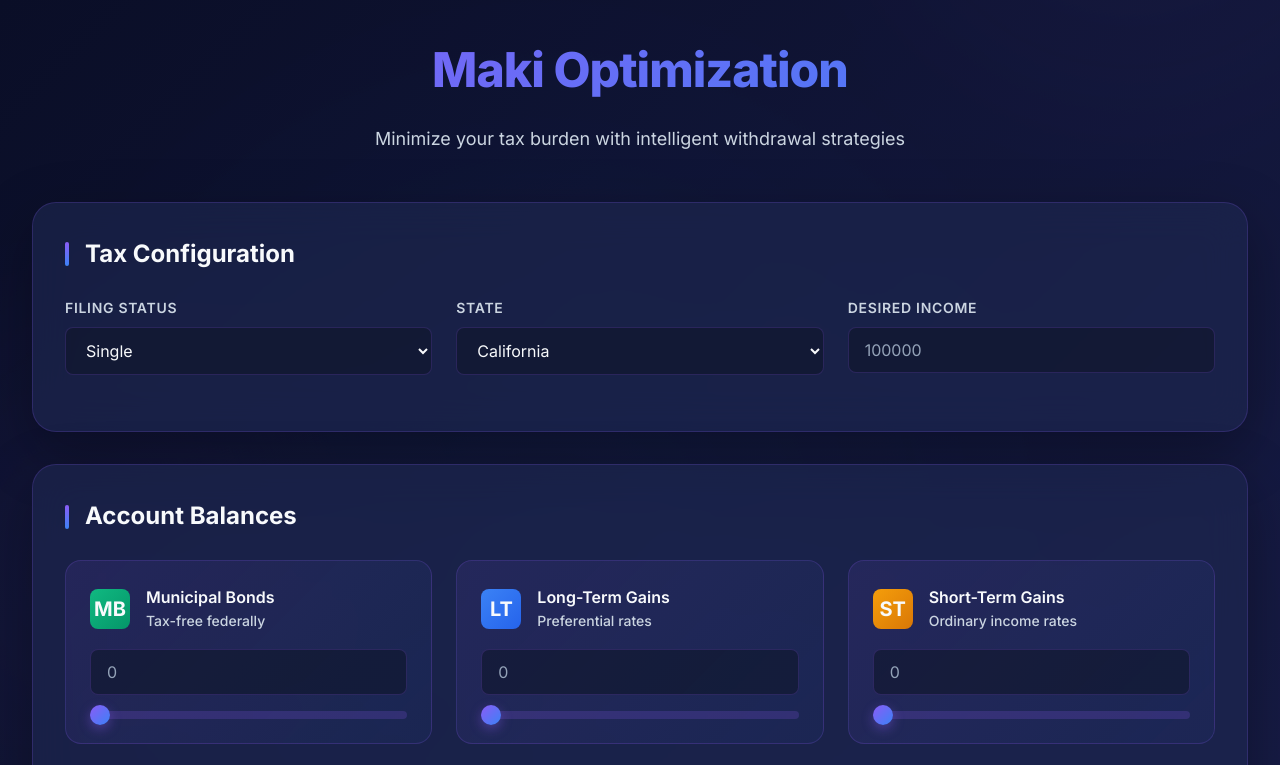
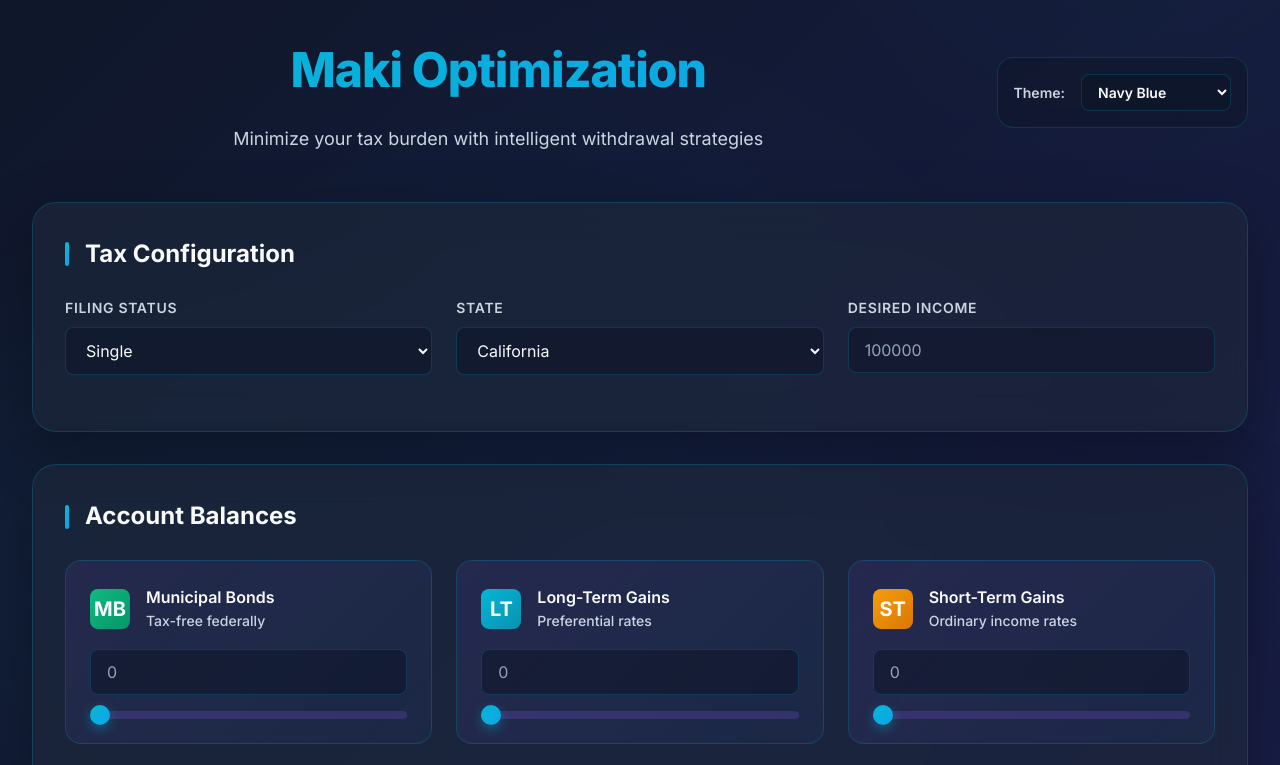
Before and after one commit to cykapleez/advisor-app-maki, a plain HTML site: page index.html in a window 1280 px wide. Shown: the top 765 px of the page. Drawn offline with Linux system fonts and the light colour scheme.

Commit message:
css theme options

```diff
--- a/app.js
+++ b/app.js
@@ -12,10 +12,12 @@ class MakiOptimizationApp {
     }
 
     init() {
+        this.initTheme();
         this.populateStateDropdown();
         this.attachEventListeners();
         this.setupNumberFormatting();
         this.setupBalanceSliders();
+        this.setupThemeSwitcher();
     }
 
     setupNumberFormatting() {
@@ -47,6 +49,40 @@ class MakiOptimizationApp {
                 }
             });
         });
+    }
+
+    // Theme Management
+    initTheme() {
+        const savedTheme = localStorage.getItem('maki-theme') || 'navy';
+        this.switchTheme(savedTheme, false);
+
+        // Set the select value
+        const themeSelect = document.getElementById('themeSelect');
+        if (themeSelect) {
+            themeSelect.value = savedTheme;
+        }
+    }
+
+    switchTheme(themeName, save = true) {
+        // Remove all theme classes
+        document.body.classList.remove('theme-navy', 'theme-slate', 'theme-indigo');
+
+        // Add the selected theme class
+        document.body.classList.add(`theme-${themeName}`);
+
+        // Save to localStorage
+        if (save) {
+            localStorage.setItem('maki-theme', themeName);
+        }
+    }
+
+    setupThemeSwitcher() {
+        const themeSelect = document.getElementById('themeSelect');
+        if (themeSelect) {
+            themeSelect.addEventListener('change', (e) => {
+                this.switchTheme(e.target.value);
+            });
+        }
     }
 
     setupBalanceSliders() {
--- a/index.html
+++ b/index.html
@@ -16,8 +16,20 @@
   <div class="container">
     <!-- Header -->
     <header>
-      <h1>Maki Optimization</h1>
-      <p class="subtitle">Minimize your tax burden with intelligent withdrawal strategies</p>
+      <div class="header-content">
+        <div>
+          <h1>Maki Optimization</h1>
+          <p class="subtitle">Minimize your tax burden with intelligent withdrawal strategies</p>
+        </div>
+        <div class="theme-switcher">
+          <label for="themeSelect">Theme:</label>
+          <select id="themeSelect" class="theme-select">
+            <option value="navy">Navy Blue</option>
+            <option value="slate">Slate Platinum</option>
+            <option value="indigo">Deep Indigo</option>
+          </select>
+        </div>
+      </div>
     </header>
 
     <!-- Input Section -->
--- a/styles.css
+++ b/styles.css
@@ -16,6 +16,16 @@
   --glow-purple: rgba(139, 92, 246, 0.4);
   --glow-blue: rgba(59, 130, 246, 0.4);
 
+  /* Account Icon Colors */
+  --icon-muni-1: #10b981;
+  --icon-muni-2: #059669;
+  --icon-ltcg-1: #3b82f6;
+  --icon-ltcg-2: #2563eb;
+  --icon-stcg-1: #f59e0b;
+  --icon-stcg-2: #d97706;
+  --icon-ira-1: #8b5cf6;
+  --icon-ira-2: #7c3aed;
+
   /* Spacing */
   --spacing-xs: 0.5rem;
   --spacing-sm: 1rem;
@@ -33,6 +43,88 @@
   --transition-base: 250ms ease;
   --transition-slow: 400ms ease;
 }
+
+/* Theme 1: Navy Blue (Corporate) */
+body.theme-navy {
+  --primary-bg: #0f172a;
+  --secondary-bg: #1e293b;
+  --card-bg: rgba(30, 41, 59, 0.6);
+  --accent-purple: #06b6d4;
+  --accent-blue: #0ea5e9;
+  --accent-green: #10b981;
+  --accent-red: #ef4444;
+  --text-primary: #f8fafc;
+  --text-secondary: #cbd5e1;
+  --text-muted: #94a3b8;
+  --border-color: rgba(6, 182, 212, 0.2);
+  --glow-purple: rgba(6, 182, 212, 0.4);
+  --glow-blue: rgba(14, 165, 233, 0.4);
+
+  /* Account Icon Colors - Keep original vibrant colors */
+  --icon-muni-1: #10b981;
+  --icon-muni-2: #059669;
+  --icon-ltcg-1: #06b6d4;
+  --icon-ltcg-2: #0891b2;
+  --icon-stcg-1: #f59e0b;
+  --icon-stcg-2: #d97706;
+  --icon-ira-1: #8b5cf6;
+  --icon-ira-2: #7c3aed;
+}
+
+/* Theme 3: Slate Platinum (Minimalist) */
+body.theme-slate {
+  --primary-bg: #0f1419;
+  --secondary-bg: #1c2128;
+  --card-bg: rgba(28, 33, 40, 0.6);
+  --accent-purple: #94a3b8;
+  --accent-blue: #64748b;
+  --accent-green: #10b981;
+  --accent-red: #ef4444;
+  --text-primary: #f1f5f9;
+  --text-secondary: #cbd5e1;
+  --text-muted: #94a3b8;
+  --border-color: rgba(148, 163, 184, 0.2);
+  --glow-purple: rgba(148, 163, 184, 0.3);
+  --glow-blue: rgba(100, 116, 139, 0.3);
+
+  /* Account Icon Colors - Grayscale palette for minimalist theme */
+  --icon-muni-1: #94a3b8;
+  --icon-muni-2: #64748b;
+  --icon-ltcg-1: #cbd5e1;
+  --icon-ltcg-2: #94a3b8;
+  --icon-stcg-1: #64748b;
+  --icon-stcg-2: #475569;
+  --icon-ira-1: #94a3b8;
+  --icon-ira-2: #64748b;
+}
+
+/* Theme 4: Deep Indigo (Premium) */
+body.theme-indigo {
+  --primary-bg: #0c0e1f;
+  --secondary-bg: #1a1d3a;
+  --card-bg: rgba(26, 29, 58, 0.6);
+  --accent-purple: #f59e0b;
+  --accent-blue: #fb923c;
+  --accent-green: #10b981;
+  --accent-red: #ef4444;
+  --text-primary: #faf5ff;
+  --text-secondary: #e0e7ff;
+  --text-muted: #a5b4fc;
+  --border-color: rgba(245, 158, 11, 0.2);
+  --glow-purple: rgba(245, 158, 11, 0.4);
+  --glow-blue: rgba(251, 146, 60, 0.4);
+
+  /* Account Icon Colors - Warm amber/indigo palette */
+  --icon-muni-1: #10b981;
+  --icon-muni-2: #059669;
+  --icon-ltcg-1: #6366f1;
+  --icon-ltcg-2: #4f46e5;
+  --icon-stcg-1: #f59e0b;
+  --icon-stcg-2: #d97706;
+  --icon-ira-1: #a78bfa;
+  --icon-ira-2: #8b5cf6;
+}
+
 
 * {
   margin: 0;
@@ -87,9 +179,21 @@ body::before {
 
 /* Header */
 header {
-  text-align: center;
   margin-bottom: var(--spacing-xl);
   animation: fadeInDown 0.6s ease;
+}
+
+.header-content {
+  display: flex;
+  justify-content: space-between;
+  align-items: center;
+  gap: var(--spacing-lg);
+  flex-wrap: wrap;
+}
+
+.header-content>div:first-child {
+  text-align: center;
+  flex: 1;
 }
 
 h1 {
@@ -108,6 +212,51 @@ h1 {
   color: var(--text-secondary);
   font-weight: 400;
 }
+
+/* Theme Switcher */
+.theme-switcher {
+  display: flex;
+  align-items: center;
+  gap: var(--spacing-sm);
+  padding: var(--spacing-sm);
+  background: rgba(15, 23, 42, 0.6);
+  border: 1px solid var(--border-color);
+  border-radius: var(--radius-md);
+  backdrop-filter: blur(10px);
+}
+
+.theme-switcher label {
+  font-size: 0.875rem;
+  font-weight: 600;
+  color: var(--text-secondary);
+  text-transform: none;
+  letter-spacing: normal;
+  margin: 0;
+}
+
+.theme-select {
+  background: rgba(15, 23, 42, 0.8);
+  border: 1px solid var(--border-color);
+  border-radius: var(--radius-sm);
+  padding: 0.5rem 0.75rem;
+  color: var(--text-primary);
+  font-size: 0.875rem;
+  font-weight: 600;
+  cursor: pointer;
+  transition: all var(--transition-base);
+  min-width: 150px;
+}
+
+.theme-select:hover {
+  border-color: var(--accent-purple);
+}
+
+.theme-select:focus {
+  outline: none;
+  border-color: var(--accent-purple);
+  box-shadow: 0 0 0 2px var(--glow-purple);
+}
+
 
 /* Cards */
 .card {
@@ -229,19 +378,19 @@ input::placeholder {
 }
 
 .account-icon.muni {
-  background: linear-gradient(135deg, #10b981, #059669);
+  background: linear-gradient(135deg, var(--icon-muni-1), var(--icon-muni-2));
 }
 
 .account-icon.ltcg {
-  background: linear-gradient(135deg, #3b82f6, #2563eb);
+  background: linear-gradient(135deg, var(--icon-ltcg-1), var(--icon-ltcg-2));
 }
 
 .account-icon.stcg {
-  background: linear-gradient(135deg, #f59e0b, #d97706);
+  background: linear-gradient(135deg, var(--icon-stcg-1), var(--icon-stcg-2));
 }
 
 .account-icon.ira {
-  background: linear-gradient(135deg, #8b5cf6, #7c3aed);
+  background: linear-gradient(135deg, var(--icon-ira-1), var(--icon-ira-2));
 }
 
 .account-name {
@@ -449,19 +598,19 @@ input[type="range"]::-moz-range-thumb:hover {
 }
 
 .balance-item-icon.muni {
-  background: linear-gradient(135deg, #10b981, #059669);
+  background: linear-gradient(135deg, var(--icon-muni-1), var(--icon-muni-2));
 }
 
 .balance-item-icon.ltcg {
-  background: linear-gradient(135deg, #3b82f6, #2563eb);
+  background: linear-gradient(135deg, var(--icon-ltcg-1), var(--icon-ltcg-2));
 }
 
 .balance-item-icon.stcg {
-  background: linear-gradient(135deg, #f59e0b, #d97706);
+  background: linear-gradient(135deg, var(--icon-stcg-1), var(--icon-stcg-2));
 }
 
 .balance-item-icon.ira {
-  background: linear-gradient(135deg, #8b5cf6, #7c3aed);
+  background: linear-gradient(135deg, var(--icon-ira-1), var(--icon-ira-2));
 }
 
 .balance-item-value {
```
